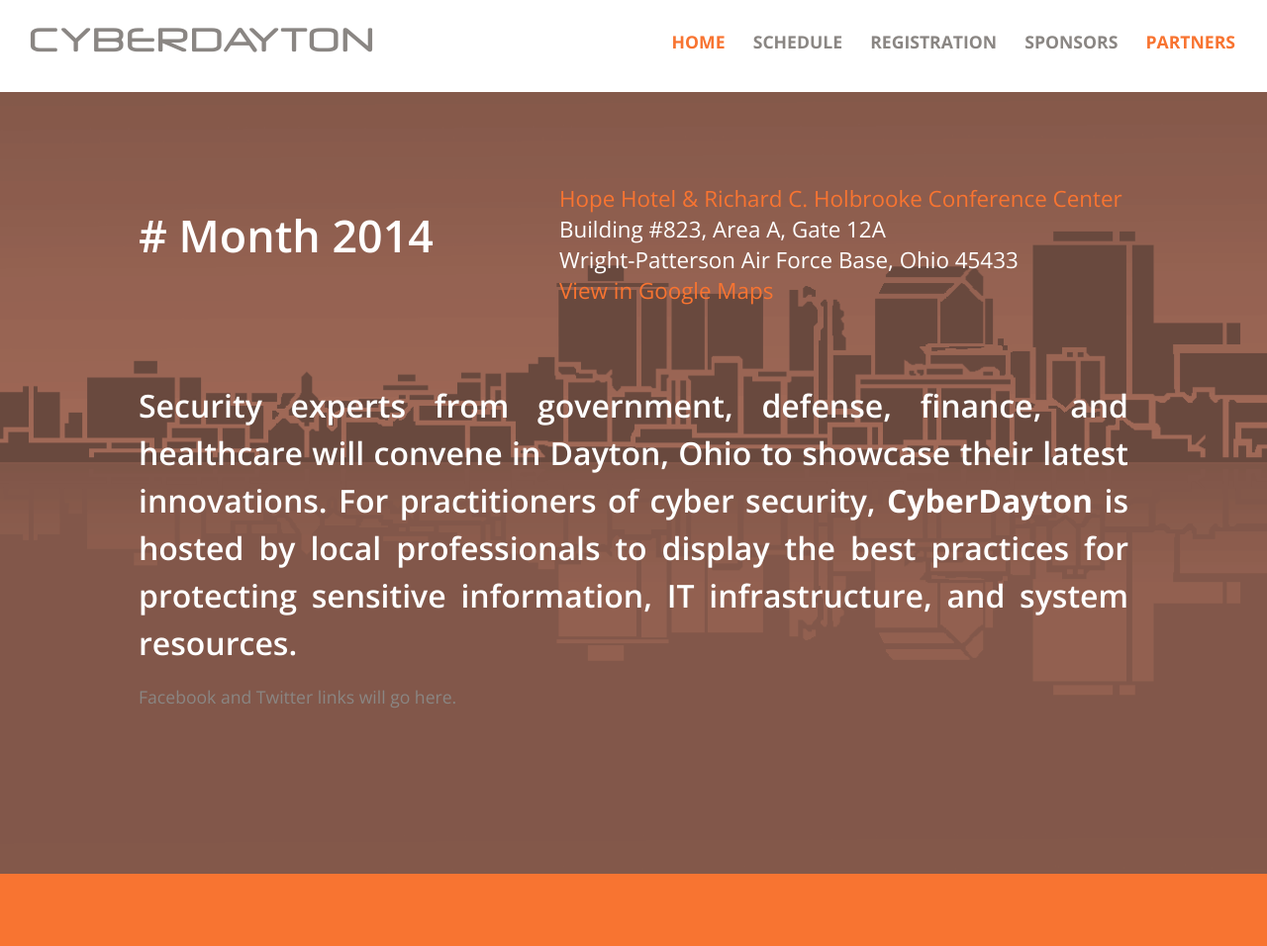
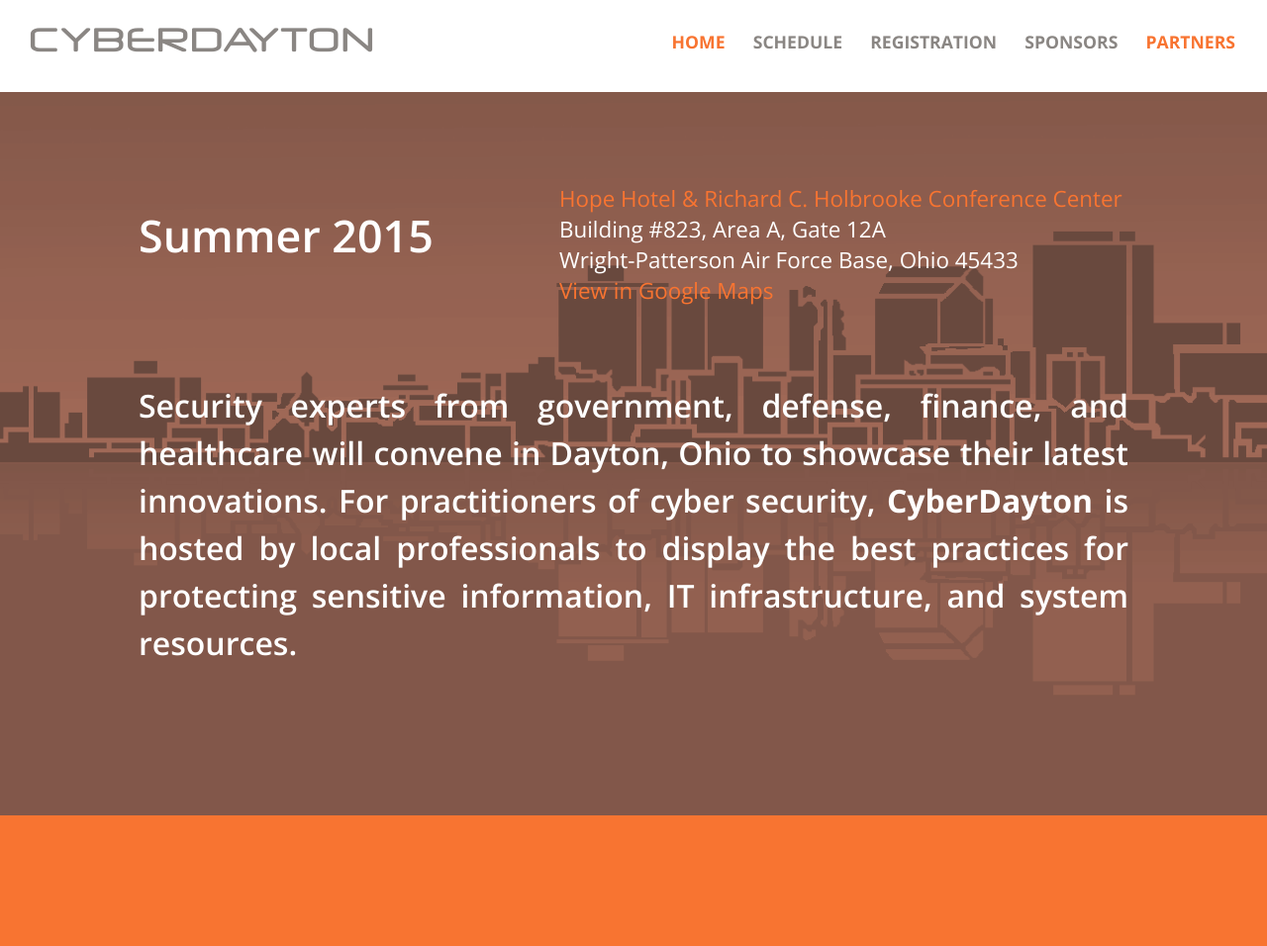
Before and after one commit to jjwdowik/cyberDay, a PHP site: page / in a window 1280 px wide. Shown: the top 956 px of the page at 99% size. Run offline with PHP 8.4, Linux system fonts and the light colour scheme; some libraries are stand-ins or nearby versions.

Commit message:
Removed FB/TW/PP links

```diff
--- a/index.php
+++ b/index.php
@@ -42,7 +42,7 @@
 	<div class="slide" id="slide1" data-slide="1" data-stellar-background-ratio="0.5">
 		<div class="container clearfix">
 			<div id="content" class="grid_12">
-				<div id="date" class="grid_5"># Month 2014</div>
+				<div id="date" class="grid_5">Summer 2015</div>
 				<div id="venue" class="grid_7 omega">
 					<a href="http://www.hopehotel.com/" target="_blank">Hope Hotel &amp; Richard C. Holbrooke Conference Center</a><br>
 					Building #823, Area A, Gate 12A<br />
@@ -52,7 +52,6 @@
 				</div>
 				<h2>Security experts from government, defense, finance, and healthcare will convene in Dayton, Ohio to showcase their latest innovations.
 				For practitioners of cyber security, <b>CyberDayton</b> is hosted by local professionals to display the best practices for protecting sensitive information, IT infrastructure, and system resources.</h2>
-				<p>Facebook and Twitter links will go here.</p>
 			</div>
 		</div>
 	</div>
@@ -98,7 +97,6 @@
 						<input id="email" type="email" name="email" maxlength="50" size="25" required>
 						<label for="phone">Phone Number</label>
 						<input id="phone" type="tel" name="phone" maxlength="9" size="25" required>
-						<p>PayPal link will go here.</p>
 						<p id="errorForm"></p>
 						<input class="submitbutton" type="submit" value="REGISTER">
 					</form>
```
